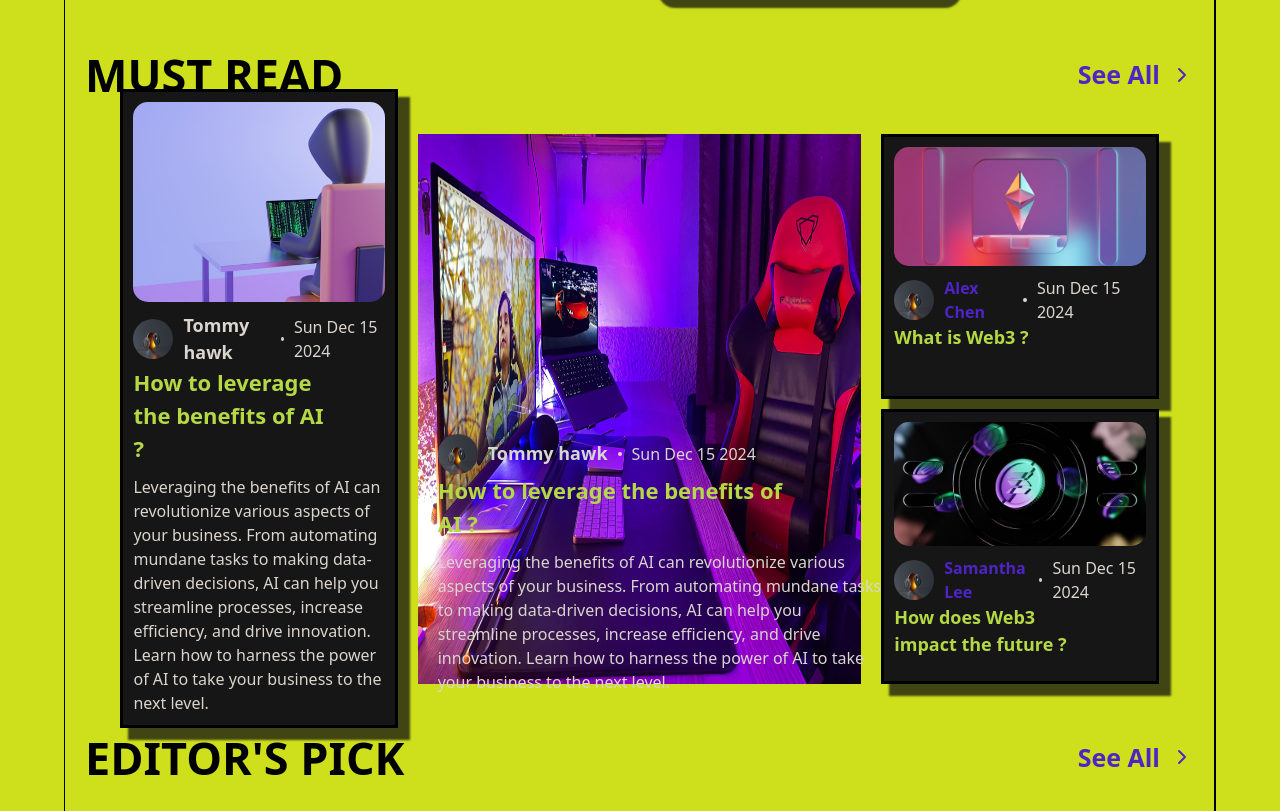
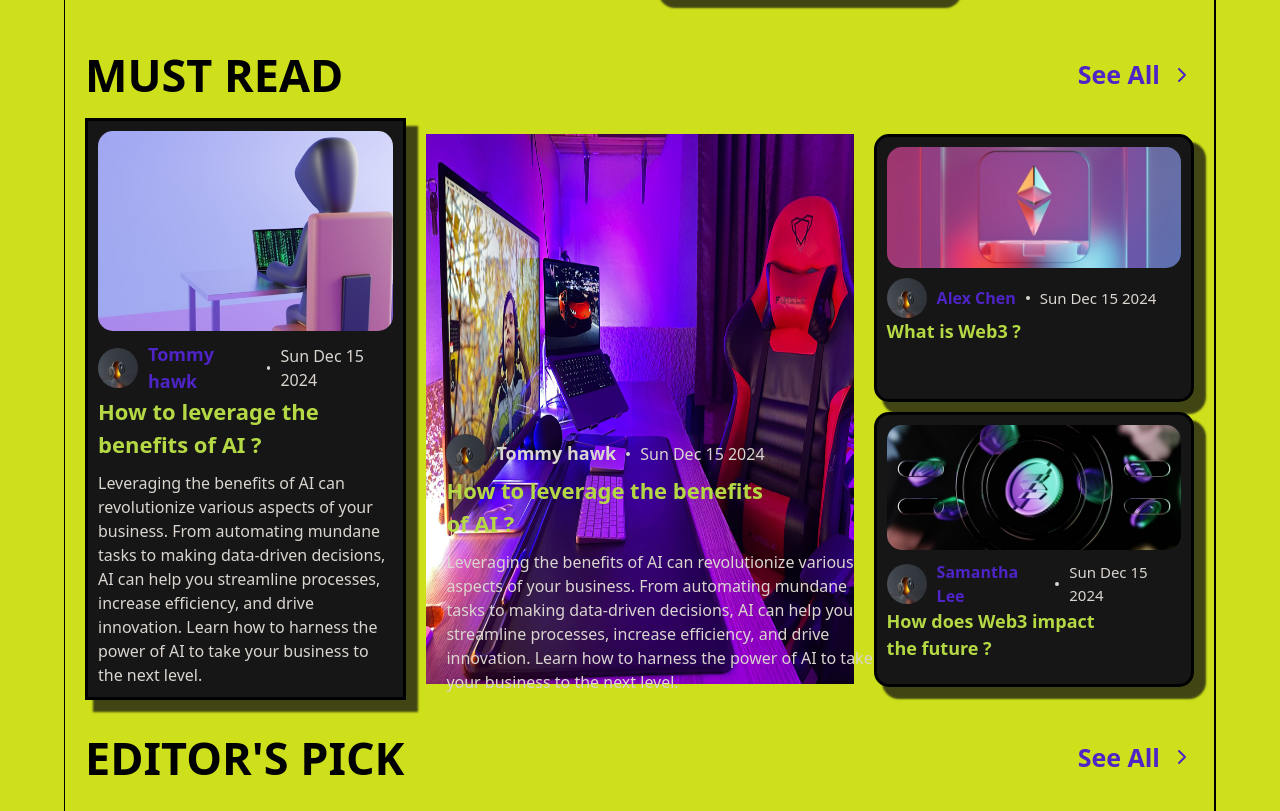
Before and after one commit to raazymuhd1/Publish2Earn, a Next.js app: page / in a window 1280 px wide. Shown: the part 2480-3291 px from the top of the page. Built offline with nearby package versions, Linux system fonts and the light colour scheme.

Commit message:
fixing a MustRead component UI

```diff
--- a/src/components/posts/MustRead.tsx
+++ b/src/components/posts/MustRead.tsx
@@ -17,10 +17,10 @@ const MustRead = () => {
       {/* articles posts */}
       <article className="flex items-center justify-center gap-[20px] mt-[25px] h-[550px]">
             <aside
-                className="min-h-full global_shadow border-[3px] border-line flex flex-col gap-[10px]  p-[10px] w-[25%] cursor-pointer text-secondary bg-extra hover:scale-[1.1] transition-[transform] duration-500">
+                className="min-h-full global_shadow border-[3px] border-line flex flex-col gap-[10px]  p-[10px] w-[30%] cursor-pointer text-secondary bg-extra hover:scale-[1.1] transition-[transform] duration-500">
                  <Image src={guerilla} alt="image-post" className="w-full h-[200px] object-cover rounded-[15px]" />
                 <PostInfo
-                  { ...{ authorName: "Tommy hawk", authorPic: profilePict, postDate: new Date(), title: "How to leverage the benefits of AI ?", description: "Leveraging the benefits of AI can revolutionize various aspects of your business. From automating mundane tasks to making data-driven decisions, AI can help you streamline processes, increase efficiency, and drive innovation. Learn how to harness the power of AI to take your business to the next level.", customStyle: false, textStyle: "text-secondary" } }
+                  { ...{ authorName: "Tommy hawk", authorPic: profilePict, postDate: new Date(), title: "How to leverage the benefits of AI ?", description: "Leveraging the benefits of AI can revolutionize various aspects of your business. From automating mundane tasks to making data-driven decisions, AI can help you streamline processes, increase efficiency, and drive innovation. Learn how to harness the power of AI to take your business to the next level.", customStyle: false, textStyle: "" } }
                   />
             </aside>
 
@@ -31,18 +31,18 @@ const MustRead = () => {
               />
           </div>
 
-          <aside className="flex flex-col items-center gap-[10px] h-full w-[25%]">
+          <aside className="flex flex-col items-center gap-[10px] h-full w-[30%]">
              { dummyMustRead.map(must => (
                   <div
                     key={must.id}
-                    className="h-[50%] global_shadow border-[3px] border-line flex flex-col gap-[10px]  p-[10px] w-full cursor-pointer text-secondary bg-extra hover:scale-[1.1] transition-transform duration-500">
+                    className="h-[50%] global_shadow border-[3px] border-line flex flex-col gap-[10px]  p-[10px] w-full cursor-pointer text-secondary bg-extra hover:scale-[1.1] transition-transform duration-500 rounded-[15px]">
                     <Image src={must.image} alt="image-post" className="w-full h-[50%] object-cover rounded-[15px]" />
                     <div className=" w-full">
                         <div className="flex items-center gap-[10px]">
-                              <Image src={must.authorImg} alt="author-iimg" className="w-[40px] h-[40px] rounded-[50%]  hover:scale-[1.1] transition-all duration-[1s]" />
-                              <h4 className="font-semibold text-extra3"> { must.author } </h4>
+                              <Image src={must.authorImg} alt="author-img" className="w-[40px] h-[40px] rounded-[50%]  hover:scale-[1.1] transition-all duration-[1s]" />
+                              <h4 className="font-semibold text-[12px] md:text-[14px] lg:text-[16px] text-extra3"> { must.author } </h4>
                               <div className="w-[4px] bg-secondary h-[4px] rounded-[50%]" />
-                              <p> { new Date().toDateString() } </p>
+                              <p className="text-[10px] md:text-[12px] lg:text-[15px]"> { new Date().toDateString() } </p>
                         </div>
                         <div className="flex flex-col gap-[10px] w-full">
                               <h1 className="font-extrabold lg:text-[18px] md:text-[16px] text-[14px] whitespace-normal w-[80%] text-main"> { must.title } </h1>
--- a/src/components/posts/PostInfo.tsx
+++ b/src/components/posts/PostInfo.tsx
@@ -14,7 +14,7 @@ interface Props {
 
 const PostInfo: FC<Props> = ({ authorName, authorPic, postDate, title, description, customStyle, textStyle }) => {
   return (
-    <div className={`lex flex-col gap-[10px] ${ customStyle && "translate-x-[20px] translate-y-[-250px]"}`}>
+    <div className={`lex flex-col gap-[10px] ${ customStyle && "translate-x-[20px] translate-y-[-250px]"} rounded-[15px]`}>
         <div className="flex items-center gap-[10px]">
             <Image src={authorPic} alt="author-img" className="w-[40px] h-[40px] rounded-[50%]  hover:scale-[1.1] transition-all duration-[1s]" />
              <h4 className={`font-semibold text-extra3 text-[14px] md:text-[16px] lg:text-[18px] ${textStyle}`}> {authorName} </h4>
```
